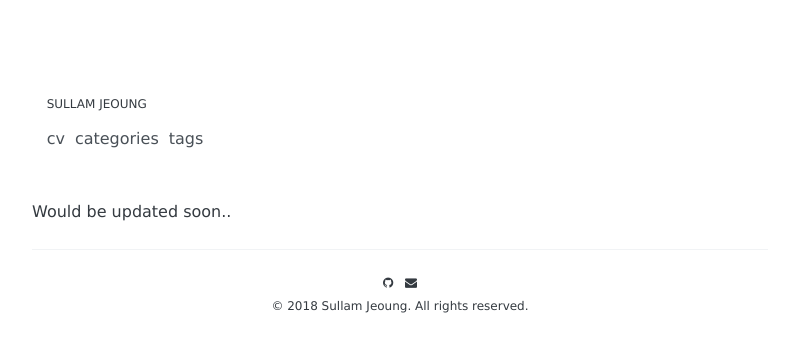
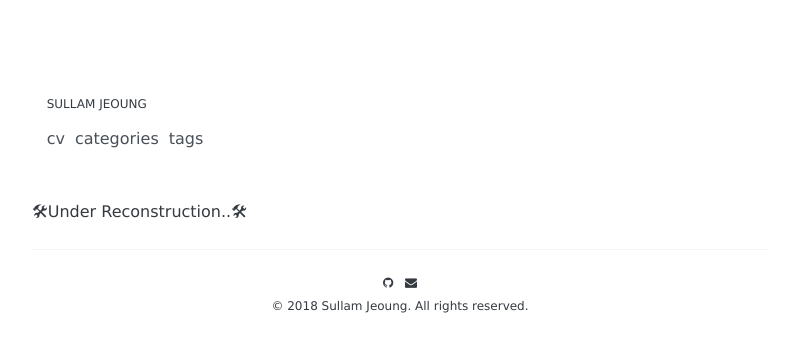
Before and after one commit to sullamij/sullamij.research.github.io, a Jekyll site: the page built from info.md, in a window 1280 px wide. Shown: the top 352 px of the page, without its empty margins (240-1039 px from the left). Built offline with Jekyll 4.4.1, drawn with Linux system fonts in a browser that asks for light colours; some web fonts are replaced.

Commit message:
Update info.md

```diff
--- a/info.md
+++ b/info.md
@@ -5,4 +5,4 @@ permalink: /cv/
 ---
 
 
-Would be updated soon..
+🛠Under Reconstruction..🛠
```
